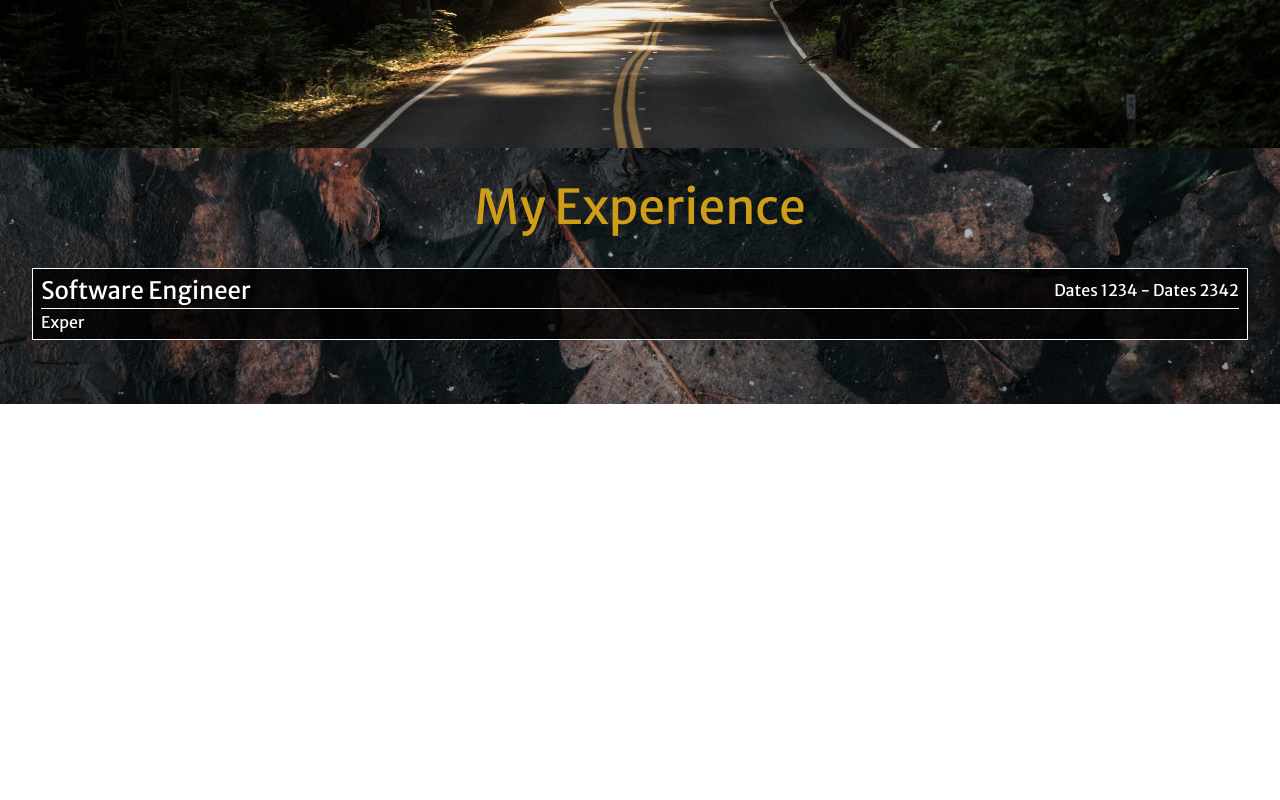
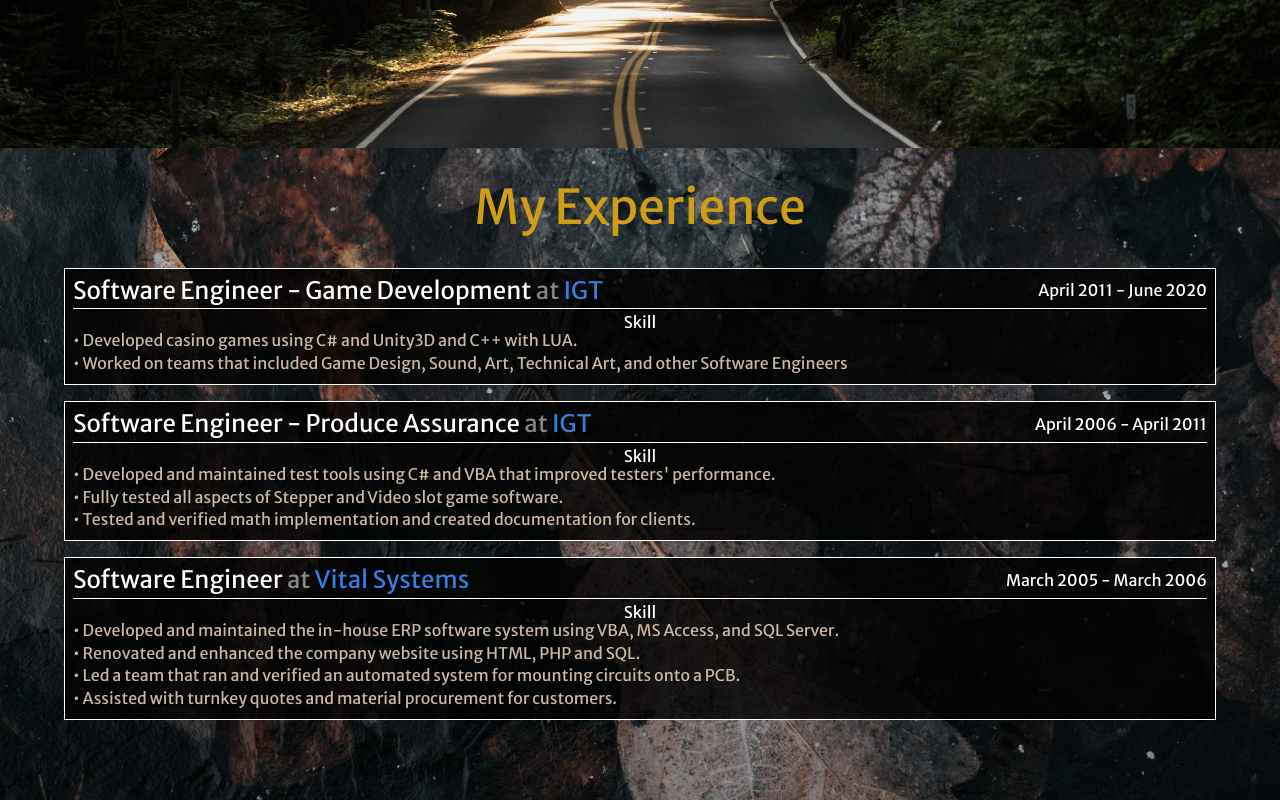
Before and after one commit to gsvasile/gabrielsvasile.com, a React (Create React App) app: page / in a window 1280 px wide. Shown: the part 652-1452 px from the top of the page. Before the commit the page ends 1056 px from the top, so only its background shows below. Built offline with nearby package versions, Linux system fonts and the light colour scheme.

Commit message:
Updated the experience section with actual experience.

```diff
--- a/src/components/App.css
+++ b/src/components/App.css
@@ -23,7 +23,7 @@
 }
 
 @media only screen and (max-width: 767px) {
-  .wider-only {
+  .wide-only {
     display: none;
   }
   .less-wide {
--- a/src/components/sections/experience/Experience.jsx
+++ b/src/components/sections/experience/Experience.jsx
@@ -1,18 +1,16 @@
 import React from 'react';
-import ExperienceCard from './ExperienceCard';
-import Experiences from './experienceList';
+import ExperienceList from './ExperienceList';
 import "./Experience.css";
 
 const Experience = () => {
-
     return (
-        <section id='experience' className='bg-center cover pb5 pr4 pl4'>
+        <section id='experience' className='bg-center cover pl5 pr5 pb5'>
             <div className='mw-none ml0 mr-auto h-100 center'>
                 <header className='flex white justify-between items-center'>
                     <h1 className='experience-header f1 center'>My Experience</h1>
                 </header>
             </div>
-            <ExperienceCard />
+            <ExperienceList />
         </section>
     );
 }
--- a/src/components/sections/experience/ExperienceCard.css
+++ b/src/components/sections/experience/ExperienceCard.css
@@ -1,6 +1,16 @@
-header {
-  @media only screen and (max-width: 767px) {
+.ed {
+  display: flex;
+  text-align: left;
+  color: rgb(201, 183, 166);
+  font-size: 1em;
+}
+
+@media only screen and (max-width: 767px) {
+  header {
     flex-direction: column;
     padding-bottom: 10px;
   }
+  .ed {
+    font-size: 15px;
+  }
 }
--- a/src/components/sections/experience/ExperienceCard.jsx
+++ b/src/components/sections/experience/ExperienceCard.jsx
@@ -1,17 +1,63 @@
 import React from 'react';
 import './ExperienceCard.css';
 
-const ExperienceCard = () => {
+const ExperienceCard = (
+    {
+        title,
+        subTitle,
+        company,
+        link,
+        dates,
+        skills,
+        experience
+    }
+) => {
+
+    // Only include a subtitle if it exists.
+    const subTitlePart = (subTitle) ? <span className='wide-only'> - {subTitle}</span> : <span />;
+
+    // It is assumed the experience will come through as an object with just
+    // experience description. Build an array to map to list in the card later.
+    const getExperienceDescription = (experience) => {
+        let descriptions = [];
+        for (const description in experience) {
+            descriptions.push(experience[description]);
+        }
+        return descriptions;
+    }
+
+    const experienceToList = getExperienceDescription(experience);
 
     return (
-        <article className='bg-black-80 ba white pa2'>
+        <article className='bg-black-80 ba white pa2 mb3'>
             <header className='cardHead flex justify-between white items-center bb fw7 pb1'>
-                <div className='f3'>Software Engineer</div>
-                <div>Dates 1234 - Dates 2342</div>
+                <div className='f3'>
+                    {title} {subTitlePart}
+                    <span className='o-50'> at</span>
+                    <a
+                        className='link pl1 blue'
+                        href={link}
+                        target='_blank'
+                        rel="noopener noreferrer"
+                    >
+                        {company}
+                    </a>
+                </div>
+                <div>{dates}</div>
             </header>
-            <div className='flex pt1'>
+            <div className='flex flex-column pt1'>
+                <div>
+                    Skill
+                </div>
                 <div className='db'>
-                    Exper
+                    {experienceToList.map((point, index) => (
+                        <span
+                            key={index}
+                            className='ed pb1'
+                        >
+                            {point}
+                        </span>
+                    ))}
                 </div>
             </div>
         </article>
--- /dev/null
+++ b/src/components/sections/experience/ExperienceList.jsx
@@ -0,0 +1,63 @@
+import React from 'react';
+import ExperienceCard from './ExperienceCard';
+
+const ExperienceList = () => {
+    // This contains my job experiences, starting with the most recent.
+    const experienceList = [
+        {
+            id: 2,
+            title: 'Software Engineer',
+            subTitle: 'Game Development',
+            company: 'IGT',
+            link: 'https://igt.com/',
+            dates: 'April 2011 - June 2020',
+            skills: ['C#', 'C++', 'lua', 'Unity3D'],
+            bullet1: '• Developed casino games using C# and Unity3D and C++ with LUA.',
+            bullet2: '• Worked on teams that included Game Design, Sound, Art, Technical Art, and other Software Engineers'
+        },
+        {
+            id: 1,
+            title: 'Software Engineer',
+            subTitle: 'Produce Assurance',
+            company: 'IGT',
+            link: 'https://igt.com/',
+            skills: ['C#', 'VBA', 'MS Excel'],
+            dates: 'April 2006 - April 2011',
+            bullet1: '• Developed and maintained test tools using C# and VBA that improved testers\' performance.',
+            bullet2: '• Fully tested all aspects of Stepper and Video slot game software.',
+            bullet3: '• Tested and verified math implementation and created documentation for clients.',
+        },
+        {
+            id: 0,
+            title: 'Software Engineer',
+            company: 'Vital Systems',
+            link: 'https://vitalsystems.com/',
+            dates: 'March 2005 - March 2006',
+            skills: ['PHP', 'SQL', 'MS Access'],
+            bullet1: '• Developed and maintained the in-house ERP software system using VBA, MS Access, and SQL Server.',
+            bullet2: '• Renovated and enhanced the company website using HTML, PHP and SQL.',
+            bullet3: '• Led a team that ran and verified an automated system for mounting circuits onto a PCB.',
+            bullet4: '• Assisted with turnkey quotes and material procurement for customers.',
+        }
+    ];
+    console.log('experience list : ', experienceList);
+
+    return (
+        <React.Fragment>
+            {experienceList.map(({ id, title, subTitle, company, link, dates, skills, ...experience }) => (
+                <ExperienceCard
+                    key={id}
+                    title={title}
+                    subTitle={subTitle}
+                    company={company}
+                    link={link}
+                    dates={dates}
+                    skills={skills}
+                    experience={experience}
+                />
+            ))}
+        </React.Fragment>
+    )
+}
+
+export default ExperienceList;
--- a/src/components/sections/experience/experienceList.js
+++ /dev/null
@@ -1,29 +0,0 @@
-const experiences = {
-    0: {
-        title: 'Software Engineer',
-        company: 'Vital Systems',
-        dates: 'March 2005 - March 2006',
-        bullet1: '• Developed and maintained the in-house ERP software system using VBA, MS Access, and SQL Server.',
-        bullet2: '• Renovated and enhanced the company website using HTML, PHP and SQL.',
-        bullet3: '• Led a team that ran and verified an automated system for mounting circuits onto a PCB.',
-        bullet4: '• Assisted with turnkey quotes and material procurement for customers.',
-    },
-    1: {
-        title: 'Software Engineer - Produce Assurance',
-        company: 'IGT',
-        dates: 'April 2006 - April 2011',
-        bullet1: '• Developed and maintained test tools using C# and VBA that improved testers\' performance.',
-        bullet2: '• Fully tested all aspects of Stepper and Video slot game software.',
-        bullet3: '• Tested and verified math implementation and created documentation for clients.',
-    },
-    2: {
-        title: 'Software Engineer - Game Development',
-        company: 'IGT',
-        dates: 'April 2011 - June 2020',
-        bullet1: '• Designed and developed prototypes for a rapid turnout of slot games for proof-of-concept of math implementation for slot games using C# with Unity3D.',
-        bullet2: '• Worked with a team of Game Designers, Sound Engineers, Artists, Technical Artists, and other Software Engineers to create casino games.',
-        bullet3: '• Designed and developed production slot gaming software using C# with Unity3D for use on Windows 7 and used C++ with LUA for use on QNX.'
-    }
-};
-
-export default experiences;
--- a/src/components/sections/home/Home.css
+++ b/src/components/sections/home/Home.css
@@ -5,7 +5,7 @@
 
 .home-grow:hover {
   opacity: 1;
-  transform: scaleY(0.98) scaleX(1.1);
+  transform: scale(1.1);
 }
 
 .iconLogo {
--- a/src/components/sections/home/Home.jsx
+++ b/src/components/sections/home/Home.jsx
@@ -16,7 +16,7 @@ const Home = () => {
                         rel="noopener noreferrer"
                     >
                         <img
-                            className='wider-only iconLogo'
+                            className='wide-only iconLogo'
                             alt='LinkedIn® Logo'
                             src={Icons.linkedinlogo}
                         />
@@ -34,7 +34,7 @@ const Home = () => {
                         rel="noopener noreferrer"
                     >
                         <img
-                            className='wider-only iconLogo'
+                            className='wide-only iconLogo'
                             alt='GitHub Logo'
                             src={Icons.githublogo}
                         />
```
Also changed, not shown: src/components/skilllist/SkillList.jsx (added, +14 -0 lines).
